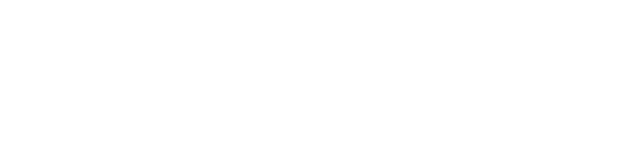
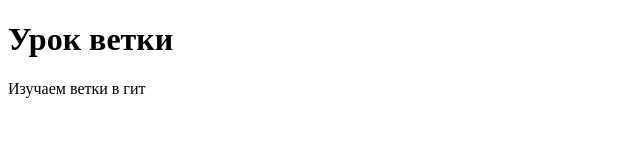
Before and after one commit to S-Konstantin/git-basic, a plain HTML site: page index.html in a window 1280 px wide. Shown: the whole page, without its empty margins (0-640 px from the left). Drawn offline with Linux system fonts and the light colour scheme.

Commit message:
create branch dev

```diff
--- a/index.html
+++ b/index.html
@@ -2,9 +2,10 @@
 <html lang="en">
 <head>
     <meta charset="UTF-8">
-    <title>Title</title>
+    <title>Урок ветки</title>
 </head>
 <body>
-
+    <h1>Урок ветки</h1>
+    <p>Изучаем ветки в гит</p>
 </body>
 </html>
--- a/style.css
+++ b/style.css
@@ -1,3 +1,7 @@
-h1{
+h1 {
   font-size: 16px;
 }
+
+p {
+  color: aquamarine;
+}
```
